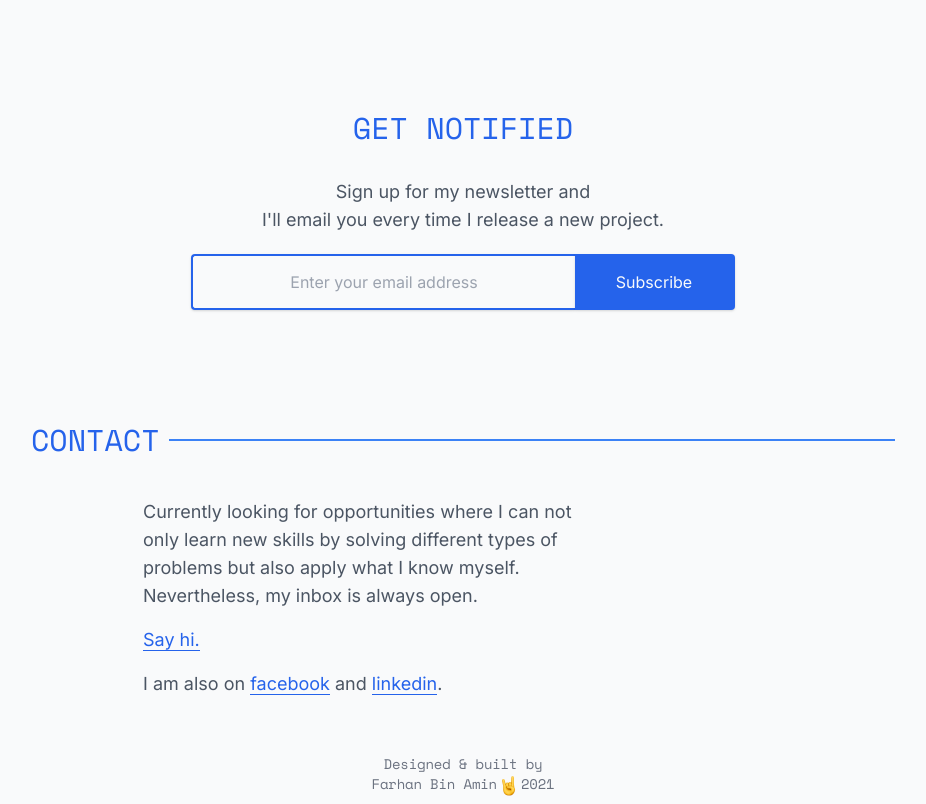
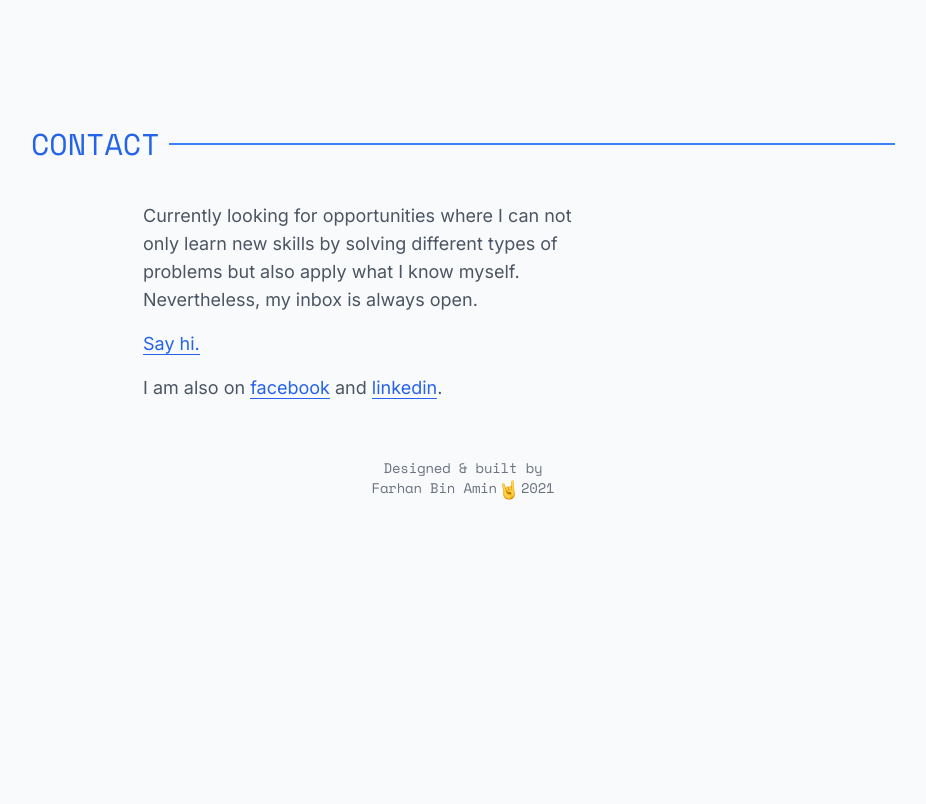
Before and after one commit to farhan2077/farhan2077.github.io, a React (Create React App) app: page / in a window 1280 px wide. Shown: the part 2302-3106 px from the top of the page, without its empty margins (177-1103 px from the left). After the commit the page ends 2810 px from the top, so only its background shows below. Built offline with nearby package versions, Linux system fonts and the light colour scheme; no server answers.

Commit message:
fix: removed GetNotfied section

```diff
--- a/src/components/GetNotified.js
+++ /dev/null
@@ -1,57 +0,0 @@
-import React from "react";
-
-export default function GetNotified() {
-  return (
-    <>
-      <span id="form"></span>
-      <h3 className="uppercase font-secondary text-blue-600 text-3xl text-center">
-        get notified
-      </h3>
-      <section className="mt-5 md:mt-8 grid gap-y-4">
-        <div className="text-center">
-          <p className="text-primary">
-            Sign up for my newsletter and
-            <br />
-            I'll email you every time I release a new project.
-          </p>
-          <div className="mt-5">
-            {/* test test test test test */}
-            <script src="https://f.convertkit.com/ckjs/ck.5.js" />
-            <form
-              action="https://app.convertkit.com/forms/2077593/subscriptions"
-              method="post"
-              data-sv-form={process.env.REACT_APP_FORM_ACCESS_ID}
-              data-uid={process.env.REACT_APP_FORM_UID}
-              data-format="inline"
-              data-version="5"
-              data-options='{"settings":{"after_subscribe":{"action":"message","success_message":"Success! Now check your email to confirm your subscription.","analytics":{"google":null,"facebook":null,"segment":null,"pinterest":null,"sparkloop":null,"googletagmanager":null},"modal":{"trigger":"timer","scroll_percentage":null,"timer":5,"devices":"all","show_once_every":15},"powered_by":{"show":false,"url":"https://convertkit.com?utm_source=dynamic&amp;utm_medium=referral&amp;utm_campaign=poweredby&amp;utm_content=form"},"recaptcha":{"enabled":false},"return_visitor":{"action":"show","custom_content":""},"slide_in":{"display_in":"bottom_right","trigger":"timer","scroll_percentage":null,"timer":5,"devices":"all","show_once_every":15},"sticky_bar":{"display_in":"top","trigger":"timer","scroll_percentage":null,"timer":5,"devices":"all","show_once_every":15}},"version":"5"}'
-            >
-              <div data-style="clean">
-                <ul data-element="errors" data-group="alert"></ul>
-                <div data-element="fields" data-stacked="false">
-                  <div className="">
-                    <input
-                      className="hover:border-blue-700 border-r-2 md:border-r-0 focus:outline-none border-2 border-blue-600 rounded md:rounded-l md:rounded-r-none placeholder-gray-400 bg-gray-50 py-2 md:py-3.5 font-primary text-center w-full md:w-96 shadow"
-                      name="email_address"
-                      aria-label="Enter your email address"
-                      placeholder="Enter your email address"
-                      required=""
-                      type="email"
-                    />
-                    <button
-                      data-element="submit"
-                      className="block mx-auto md:inline px-2 py-2 md:py-3.5 border-l-2 md:border-l-0 rounded md:rounded-r md:rounded-l-none btn-blue w-full md:w-40 font-primary mt-3 md:mt-0 shadow"
-                    >
-                      Subscribe
-                    </button>
-                  </div>
-                </div>
-              </div>
-            </form>
-            {/* test test test test test */}
-          </div>
-        </div>
-      </section>
-    </>
-  );
-}
--- a/src/pages/Home.js
+++ b/src/pages/Home.js
@@ -6,7 +6,6 @@ import Introduction from "components/Introduction";
 import About from "components/About";
 import Skills from "components/skills/Skills";
 import FeaturedProjects from "components/projects/featured-projects/FeaturedProjects";
-import GetNotified from "components/GetNotified";
 import Contact from "components/Contact";
 import Footer from "components/Footer";
 
@@ -43,9 +42,7 @@ export default function Home() {
               <Skills />
               <div className="m-28"></div>
               <FeaturedProjects />
-              <div className="m-28"></div>
-              <GetNotified />
-              <div className="m-28"></div>
+              <div className="m-32"></div>
               <Contact />
               <div className="m-16"></div>
               <Footer />
```
